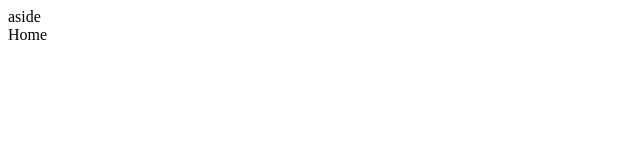
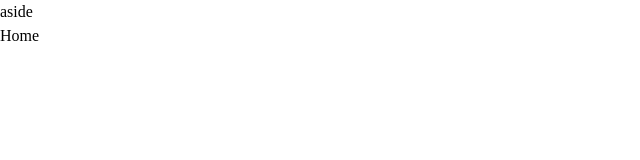
Before and after one commit to HaseemArshad/HaseemArshad.github.io, a plain HTML site: page index.html in a window 1280 px wide. Shown: the full height of the page, 0-640 px from the left. Drawn offline with Linux system fonts and the light colour scheme.

Commit message:
index.html & style.css testing

```diff
--- a/style.css
+++ b/style.css
@@ -0,0 +1,24 @@
+:root {
+  --bg-black-900: #f2f2fc;
+  --bg-black-100: #fdf9ff;
+  --bg-black-50: #e8dfec;
+  --text-black-900: #302e4d;
+  --text-black-700: #504e70;
+}
+
+body {
+  line-height: 1.5;
+  font-size: 16px;
+}
+
+* {
+  margin: 0;
+  padding: 0;
+  outline: none;
+  text-decoration: none;
+  box-sizing: border-box;
+}
+::before, ::after
+{
+box-sizing: border-box;
+}
```
Also changed, not shown: index.html (+0 -5 lines).
